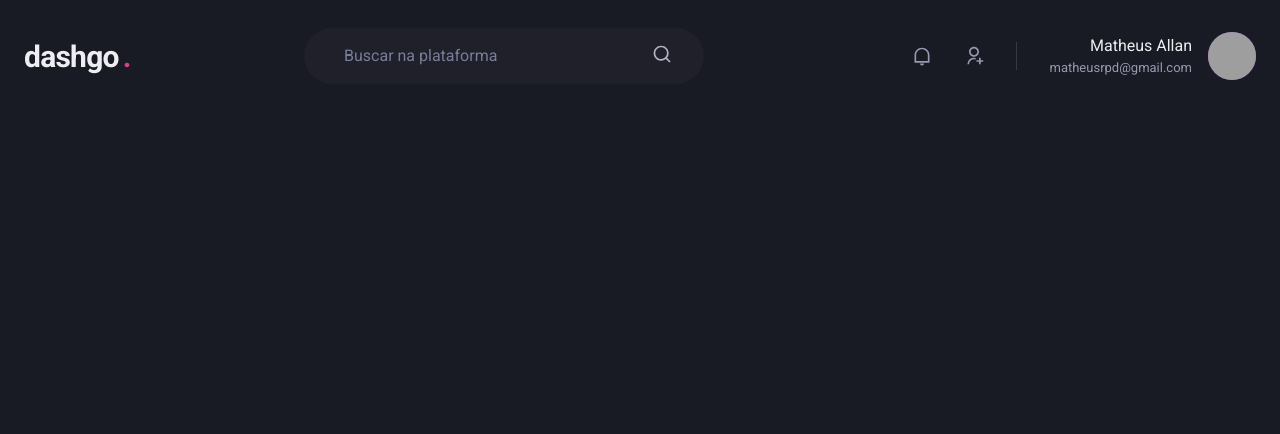
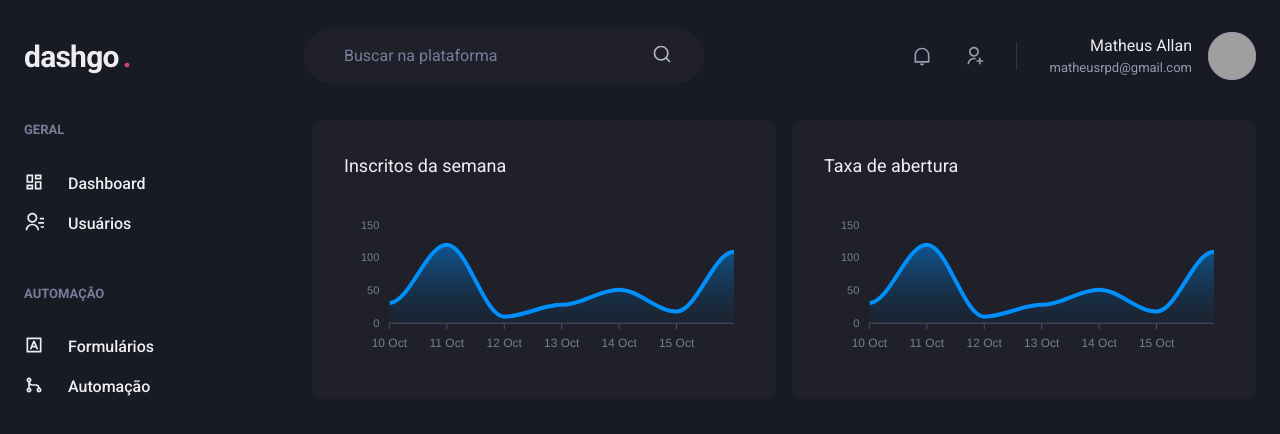
Before and after one commit to matheusrpd/dashgo, a Next.js app: page /dashboard in a window 1280 px wide. Shown: the top 434 px of the page. Built offline with nearby package versions, Linux system fonts and the light colour scheme; grey boxes are pictures that could not be loaded.

Commit message:
Estilizando página do dashboard com apexcharts.

```diff
--- a/package.json
+++ b/package.json
@@ -12,9 +12,11 @@
     "@chakra-ui/react": "^1.6.9",
     "@emotion/react": "^11",
     "@emotion/styled": "^11",
+    "apexcharts": "^3.29.0",
     "framer-motion": "^4",
     "next": "11.1.2",
     "react": "17.0.2",
+    "react-apexcharts": "^1.3.9",
     "react-dom": "17.0.2",
     "react-icons": "^4.3.1"
   },
--- /dev/null
+++ b/src/components/Sidebar.tsx
@@ -0,0 +1,37 @@
+import { Box, Stack, Text, Link, Icon } from '@chakra-ui/react';
+import { RiContactsLine, RiDashboardLine, RiGitMergeLine, RiInputMethodLine } from 'react-icons/ri';
+
+export function Sidebar() {
+  return (
+    <Box as="aside" w="64" mr="8">
+      <Stack spacing="12" align="flex-start">
+        <Box>
+          <Text fontSize="small" fontWeight="bold" color="gray.400">GERAL</Text>
+          <Stack spacing="4" mt="8" align="stretch">
+            <Link display="flex" align="center">
+              <Icon as={RiDashboardLine} fontSize="20" />
+              <Text ml="6" fontWeight="medium">Dashboard</Text>
+            </Link>
+            <Link display="flex" align="center">
+              <Icon as={RiContactsLine} fontSize="20" />
+              <Text ml="6" fontWeight="medium">Usuários</Text>
+            </Link>
+          </Stack>
+        </Box>
+        <Box>
+          <Text fontSize="small" fontWeight="bold" color="gray.400">AUTOMAÇÂO</Text>
+          <Stack spacing="4" mt="8" align="stretch">
+            <Link display="flex" align="center">
+              <Icon as={RiInputMethodLine} fontSize="20" />
+              <Text ml="6" fontWeight="medium">Formulários</Text>
+            </Link>
+            <Link display="flex" align="center">
+              <Icon as={RiGitMergeLine} fontSize="20" />
+              <Text ml="6" fontWeight="medium">Automação</Text>
+            </Link>
+          </Stack>
+        </Box>
+      </Stack>
+    </Box>
+  );
+}
--- a/src/pages/dashboard.tsx
+++ b/src/pages/dashboard.tsx
@@ -1,7 +1,91 @@
+import { Flex, SimpleGrid, Box, Text, theme } from '@chakra-ui/react';
+import dynamic from 'next/dynamic';
 import { Header } from "../components/Header";
+import { Sidebar } from '../components/Sidebar';
+import { ApexOptions } from 'apexcharts';
+
+const Chart = dynamic(() => import('react-apexcharts'), {
+  ssr: false
+});
+
+const options: ApexOptions = {
+  chart: {
+    toolbar: {
+      show: false,
+    },
+    zoom: {
+      enabled: false,
+    },
+    foreColor: theme.colors.gray[500],
+  },
+  grid: {
+    show: false,
+  },
+  dataLabels: {
+    enabled: false,
+  },
+  tooltip: {
+    enabled: false,
+  },
+  xaxis: {
+    type: 'datetime',
+    axisBorder: {
+      color: theme.colors.gray[600]
+    },
+    axisTicks: {
+      color: theme.colors.gray[600]
+    },
+    categories: [
+      '2021-10-10T00:00:00.000Z',
+      '2021-10-11T00:00:00.000Z',
+      '2021-10-12T00:00:00.000Z',
+      '2021-10-13T00:00:00.000Z',
+      '2021-10-14T00:00:00.000Z',
+      '2021-10-15T00:00:00.000Z',
+      '2021-10-16T00:00:00.000Z',
+    ]
+  },
+  fill: {
+    opacity: 0.3,
+    type: 'gradient',
+    gradient: {
+      shade: 'dark',
+      opacityFrom: 0.7,
+      opacityTo: 0.3,
+    }
+  }
+};
+
+const series = [
+  { name: 'series1', data: [31, 120, 10, 28, 51, 18, 109] }
+];
 
 export default function Dashboard() {
   return (
-    <Header />
+    <Flex direction="column" h="100vh">
+      <Header />
+
+      <Flex
+        w="100%"
+        my="6"
+        mx="auto"
+        px="6"
+        maxWidth={1480}
+      >
+        <Sidebar />
+
+        <SimpleGrid flex="1" gap="4" minChildWidth={320} align="flex-start">
+          <Box p="8" bg="gray.800" borderRadius={8} pb="4">
+            <Text fontSize="lg" mb="4">Inscritos da semana</Text>
+            <Chart options={options} series={series} type="area" height={160} />
+          </Box>
+
+          <Box p="8" bg="gray.800" borderRadius={8} pb="4">
+            <Text fontSize="lg" mb="4">Taxa de abertura</Text>
+            <Chart options={options} series={series} type="area" height={160} />
+          </Box>
+        </SimpleGrid>
+      </Flex>
+    </Flex>
   );
 }
```
Also changed, not shown: 1 other file (tests, documents, lock files or other folders).
